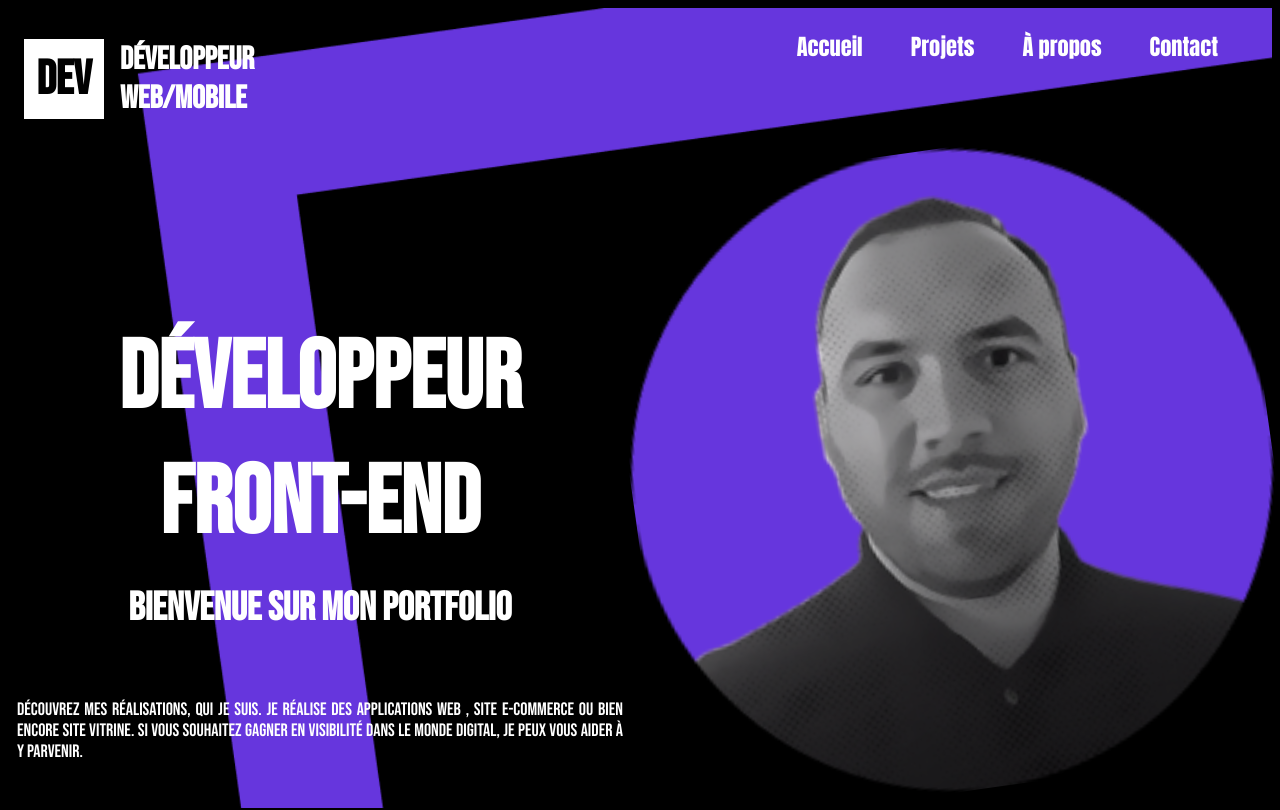
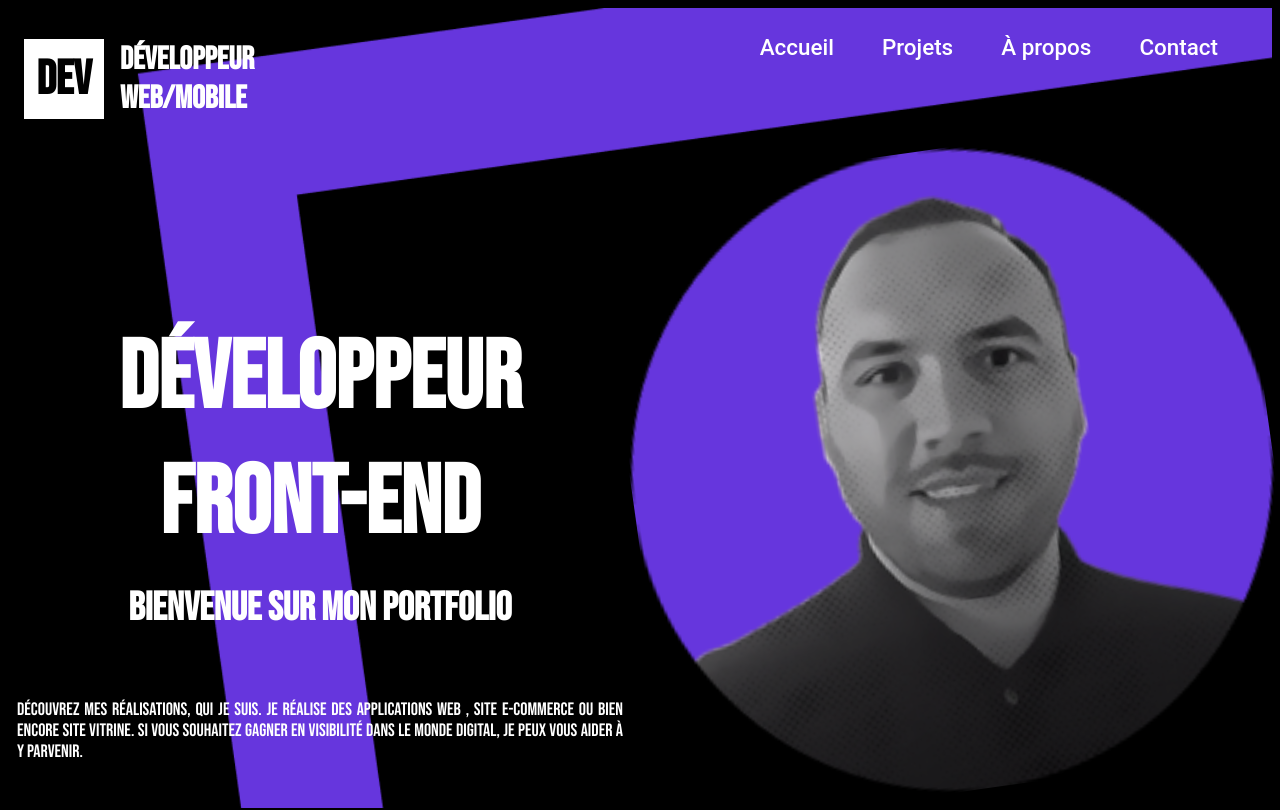
Before and after one commit to JoachimLem/portfolioJL, a React (Create React App) app: page / in a window 1280 px wide. Shown: the top 810 px of the page. Built offline with nearby package versions, Linux system fonts and the light colour scheme.

Commit message:
change font-family for navbar

```diff
--- a/src/Components/NavBar/navbar.css
+++ b/src/Components/NavBar/navbar.css
@@ -24,7 +24,7 @@
   color: #fff;
   font-weight:500;
   font-size: 1.4rem;
-  font-family: Impact, Haettenschweiler, 'Arial Narrow Bold', sans-serif;
+  font-family: Roboto, sans-serif;
   cursor: pointer;
   line-height: 30px;
   padding:0.5rem;
```
